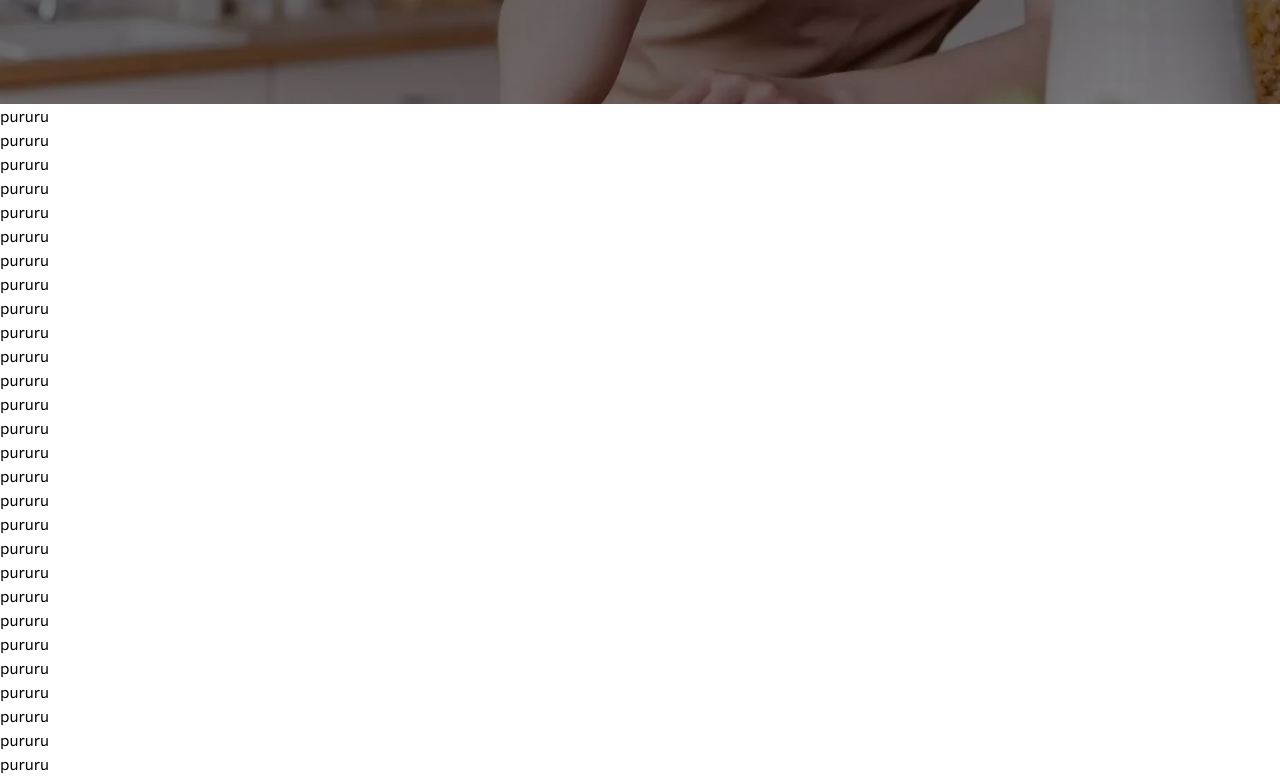
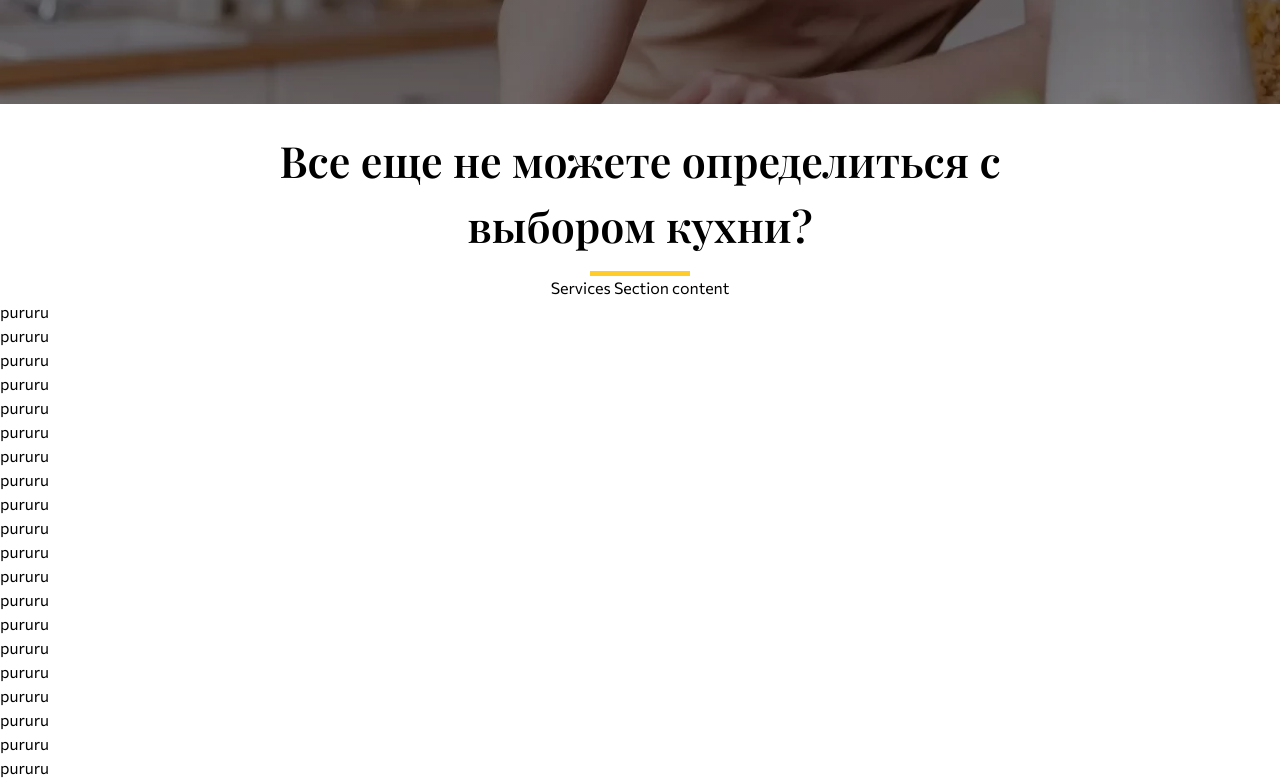
Before and after one commit to Anastasia2112/react-kitchen, a React (Vite) app: page / in a window 1280 px wide. Shown: the part 754-1537 px from the top of the page. Built offline with nearby package versions, Linux system fonts and the light colour scheme.

Commit message:
services section with header

```diff
--- a/src/pages/homePage/ui/homePage.tsx
+++ b/src/pages/homePage/ui/homePage.tsx
@@ -1,9 +1,12 @@
-import { HeroSection } from "./heroSection/heroSection";
+import { HeroSection } from "@pages/homePage/ui/sections";
+import { ServicesSection } from "@pages/homePage/ui/sections";
 
 export const HomePage = () => {
   return (
     <>
       <HeroSection />
+      <ServicesSection heading={"Все еще не можете определиться с выбором кухни?"} />
+
       <section>
         {Array(30)
           .fill('')
--- /dev/null
+++ b/src/pages/homePage/ui/sections/index.ts
@@ -0,0 +1,2 @@
+export { HeroSection } from "./heroSection/heroSection";
+export { ServicesSection } from "./servicesSection/servicesSection";
--- /dev/null
+++ b/src/pages/homePage/ui/sections/servicesSection/servicesSection.scss
@@ -0,0 +1,5 @@
+.services {
+  &__section {
+    margin-top: 24px;
+  }
+}
--- /dev/null
+++ b/src/pages/homePage/ui/sections/servicesSection/servicesSection.tsx
@@ -0,0 +1,12 @@
+import { TitledSection } from "@pages/homePage/ui/titledSection/titledSection";
+import "./servicesSection.scss";
+
+export const ServicesSection = ({ heading }) => {
+  return (
+    <>
+      <TitledSection heading={heading} className="services__section">
+        Services Section content
+      </TitledSection>
+    </>
+  )
+}
--- /dev/null
+++ b/src/pages/homePage/ui/titledSection/titledSection.scss
@@ -0,0 +1,42 @@
+@use "@app/styles/breakpoints";
+
+.titled {
+  &__section {
+    width: 100%;
+    display: flex;
+    flex-direction: column;
+    align-items: center;
+    padding-inline: 12px;
+  }
+
+  &__heading {
+    font-family: "Playfair Display", serif;
+    font-size: 25px;
+    font-weight: 600;
+    display: flex;
+    flex-direction: column;
+    align-items: center;
+    gap: 10px;
+    text-align: center;
+
+    &__line {
+      width: 100px;
+      height: 5px;
+      background-color: var(--brand-color);
+    }
+  }
+}
+
+@media (min-width: breakpoints.$lg) {
+  .titled {
+    &__section {
+      padding-inline: 60px;
+    }
+
+    &__heading {
+      font-size: 43px;
+      gap: 14px;
+      max-width: 728px;
+    }
+  }
+}
--- /dev/null
+++ b/src/pages/homePage/ui/titledSection/titledSection.tsx
@@ -0,0 +1,18 @@
+import "./titledSection.scss";
+
+interface TitledSectionProps extends React.HTMLAttributes<HTMLElement> {
+  heading: string;
+  children: React.ReactNode;
+}
+
+export const TitledSection = ({ heading, children, className = '', ...rest }: TitledSectionProps) => {
+  return (
+    <section className={`titled__section ${className}`.trim()} {...rest}>
+      <h2 className="titled__heading">
+        <span>{heading}</span>
+        <div className="titled__heading__line"></div>
+      </h2>
+      {children}
+    </section>
+  )
+}
--- a/src/widgets/header/ui/header.scss
+++ b/src/widgets/header/ui/header.scss
@@ -6,7 +6,6 @@
   align-items: flex-start;
   padding-inline: 12px;
   flex-wrap: wrap;
-  border: 1px solid grey;
   color: var(--dark-gray);
   font-weight: 500;
 
```
Also changed, not shown: src/pages/homePage/ui/sections/heroSection/assets/icons/marker-icon.svg (renamed from src/pages/homePage/ui/heroSection/assets/icons/marker-icon.svg), src/pages/homePage/ui/sections/heroSection/assets/images/bg.png (renamed from src/pages/homePage/ui/heroSection/assets/images/bg.png), src/pages/homePage/ui/sections/heroSection/heroSection.scss (renamed from src/pages/homePage/ui/heroSection/heroSection.scss), src/pages/homePage/ui/sections/heroSection/heroSection.tsx (renamed from src/pages/homePage/ui/heroSection/heroSection.tsx).
